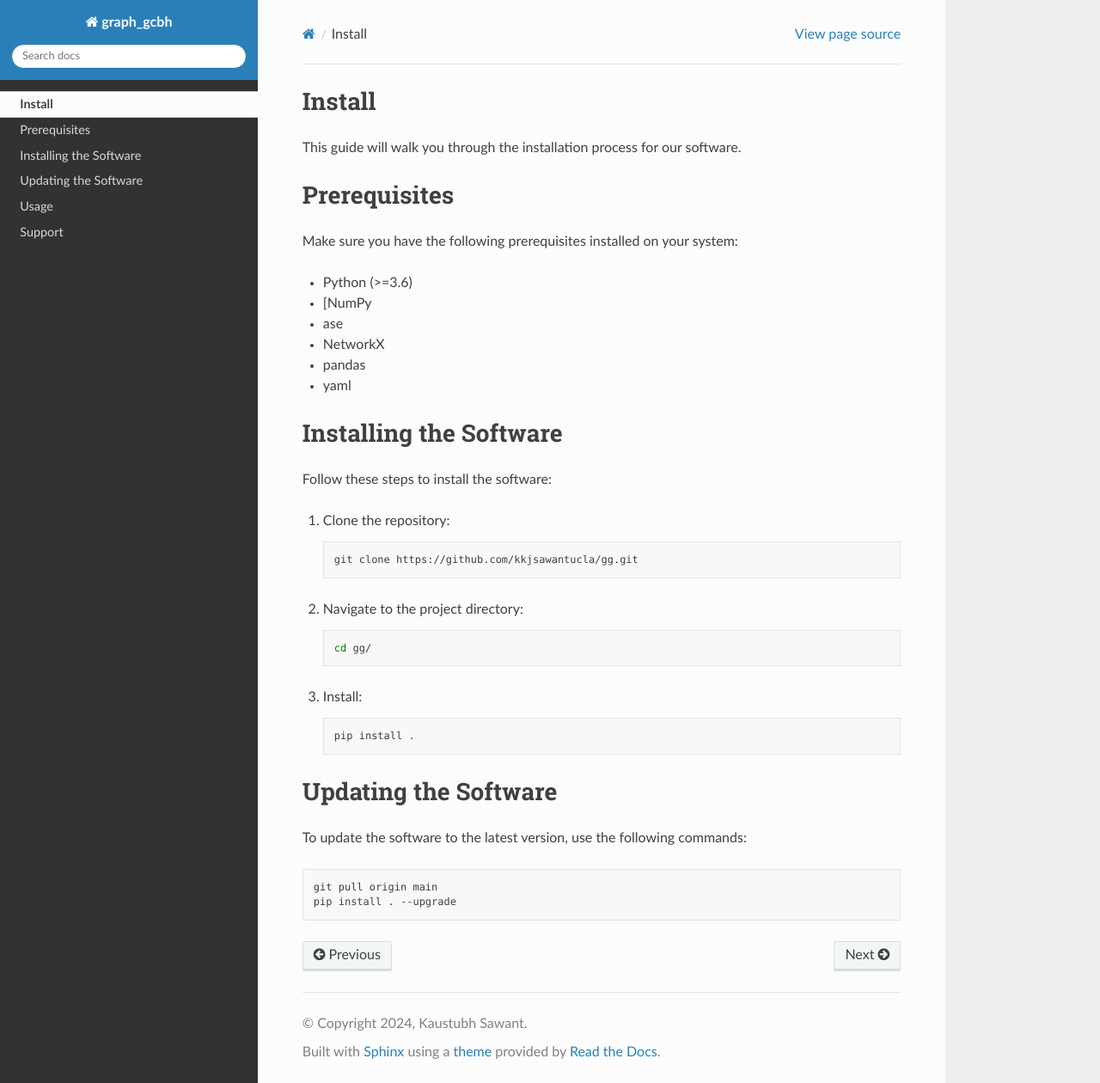
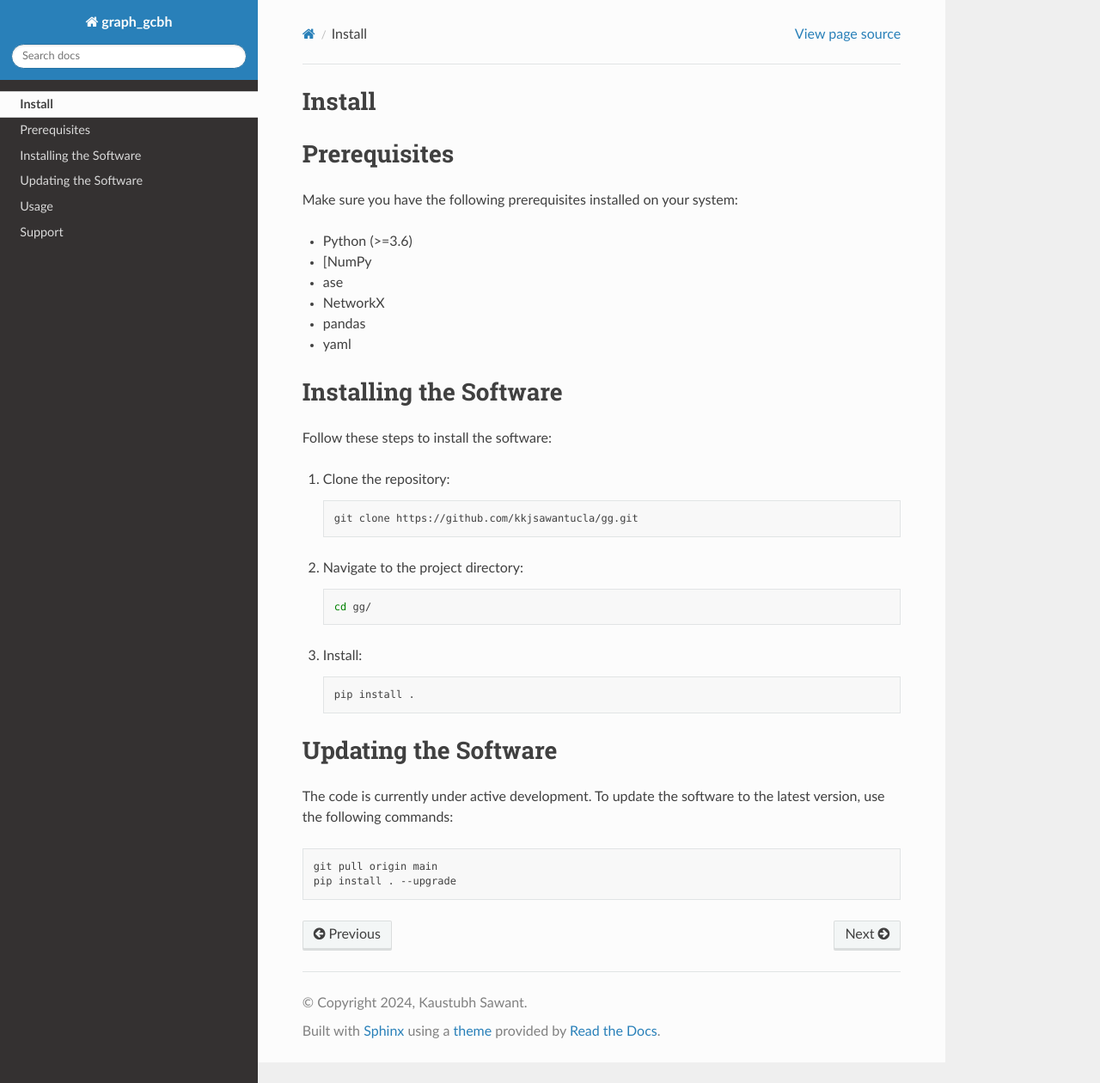
Before and after one commit to kkjsawantucla/gg, a Sphinx documentation site: the page built from docs/source/install.rst, in a window 1280 px wide and 1260 px high. Shown: the whole window at 86% size. Built offline with Sphinx 7.4.7 and the Read the Docs theme 3.1.0, drawn with Linux system fonts in a browser that asks for light colours.

Commit message:
Update install.rst

```diff
--- a/docs/source/install.rst
+++ b/docs/source/install.rst
@@ -1,7 +1,5 @@
 Install
 =======
-
-This guide will walk you through the installation process for our software.
 
 .. contents::
    :local:
@@ -44,6 +42,7 @@ Follow these steps to install the software:
 
 Updating the Software
 =====================
+The code is currently under active development.
 To update the software to the latest version, use the following commands:
 
 .. code-block:: bash
```
